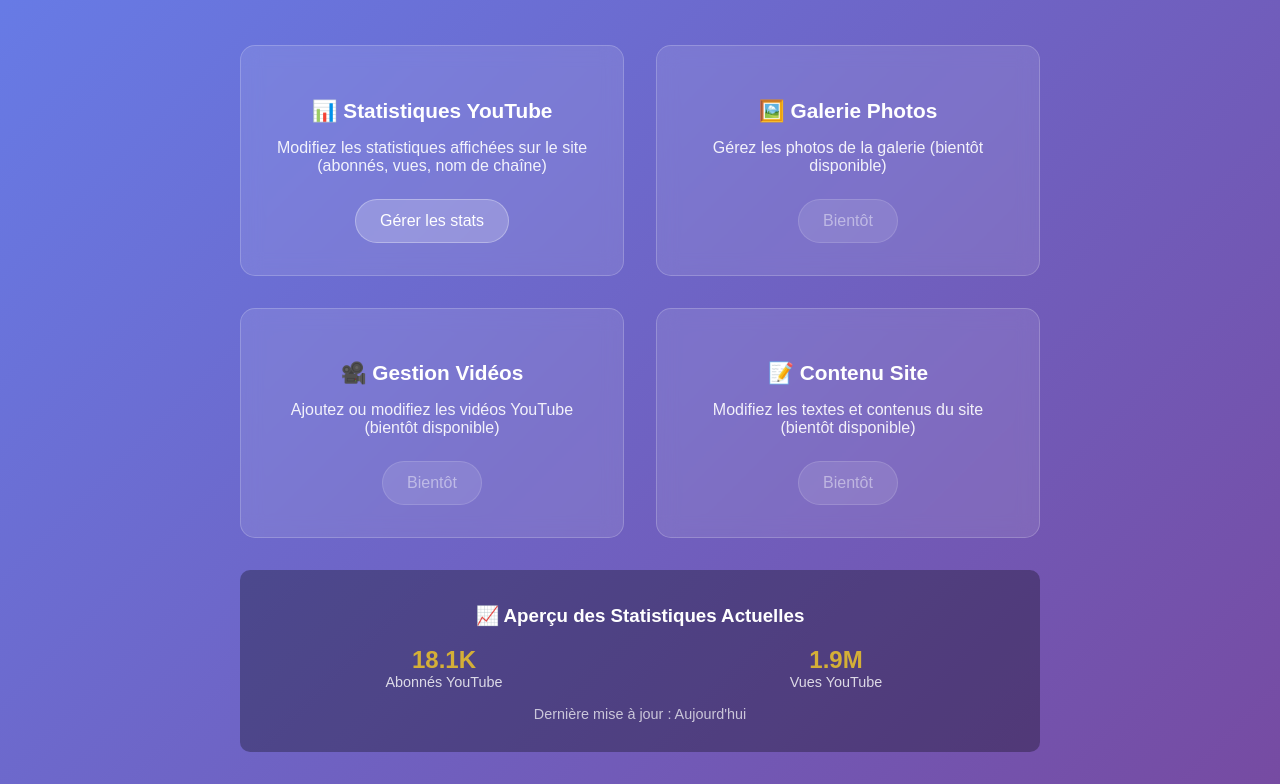
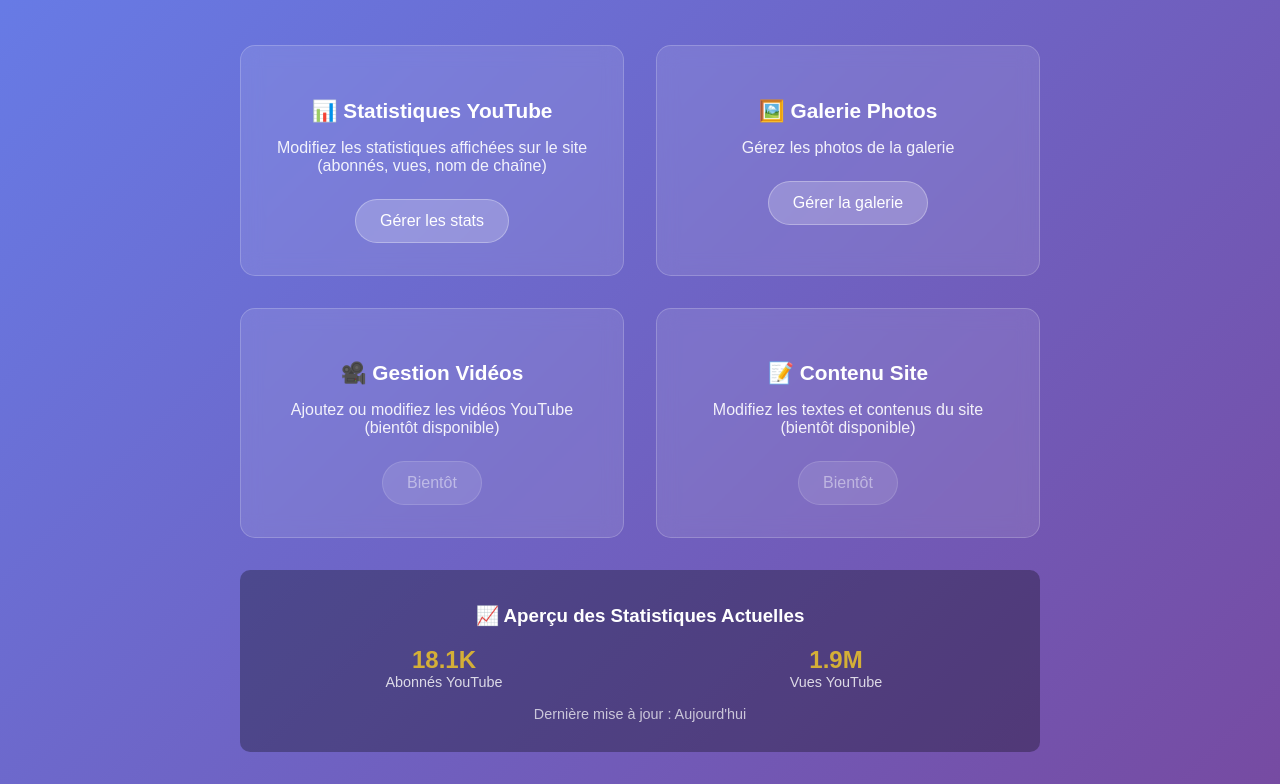
Before and after one commit to fullmeo/Saraj-Jane-Website, a website: page admin/index.html in a window 1280 px wide. Shown: the part 143-927 px from the top of the page. Drawn offline with Linux system fonts and the light colour scheme; no server answers.

Commit message:
feat: Activer la gestion de la galerie photos
- Section 'Galerie Photos' maintenant opérationnelle
- Lien vers gallery.html pour gérer les photos
- Garde 'Gestion Vidéos' et 'Contenu Site' en 'Bientôt'

Co-Authored-By: Claude Haiku 4.5 <noreply@anthropic.com>
Claude-Session: https://claude.ai/code/session_017g7E1LpFft1Rjd5irSkdZD

```diff
--- a/admin/index.html
+++ b/admin/index.html
@@ -180,8 +180,8 @@
 
             <div class="admin-card">
                 <h3>🖼️ Galerie Photos</h3>
-                <p>Gérez les photos de la galerie (bientôt disponible)</p>
-                <span class="admin-btn" style="opacity: 0.5; cursor: not-allowed;">Bientôt</span>
+                <p>Gérez les photos de la galerie</p>
+                <a href="gallery.html" class="admin-btn">Gérer la galerie</a>
             </div>
 
             <div class="admin-card">
```
